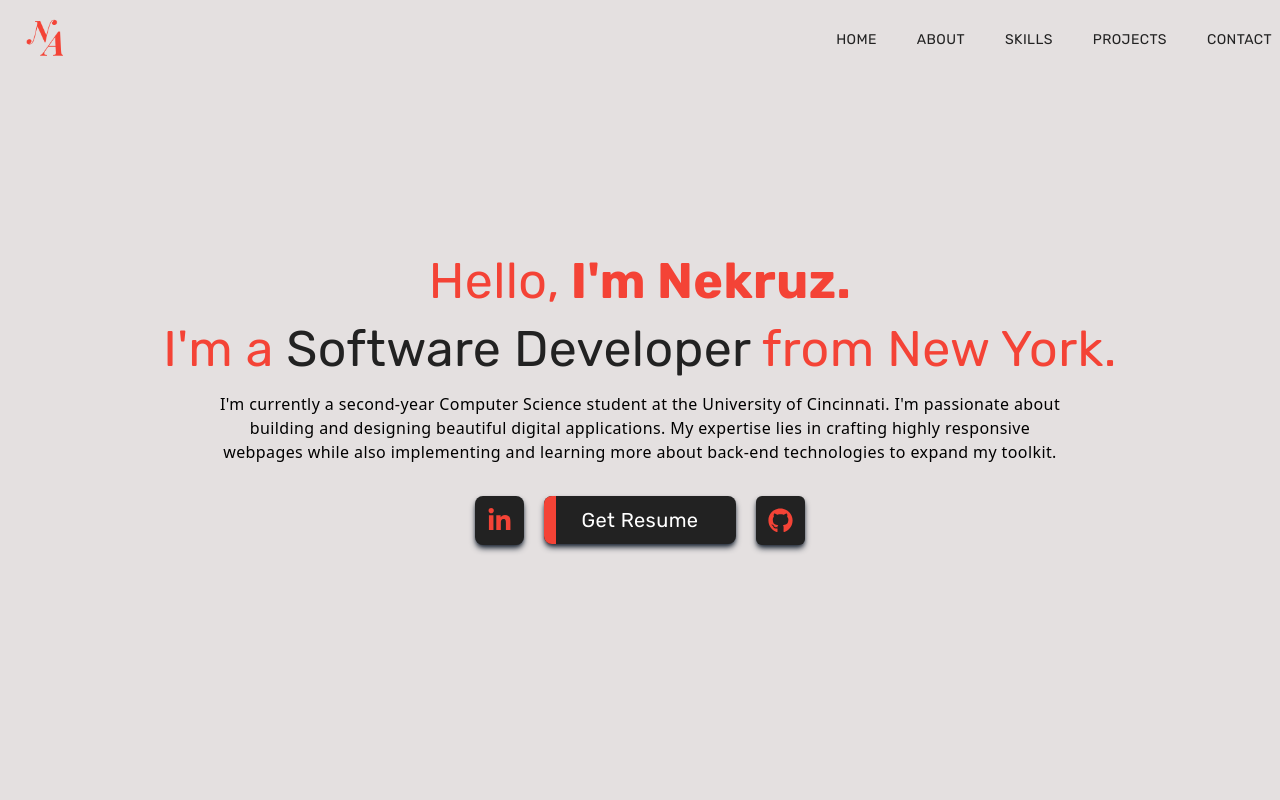
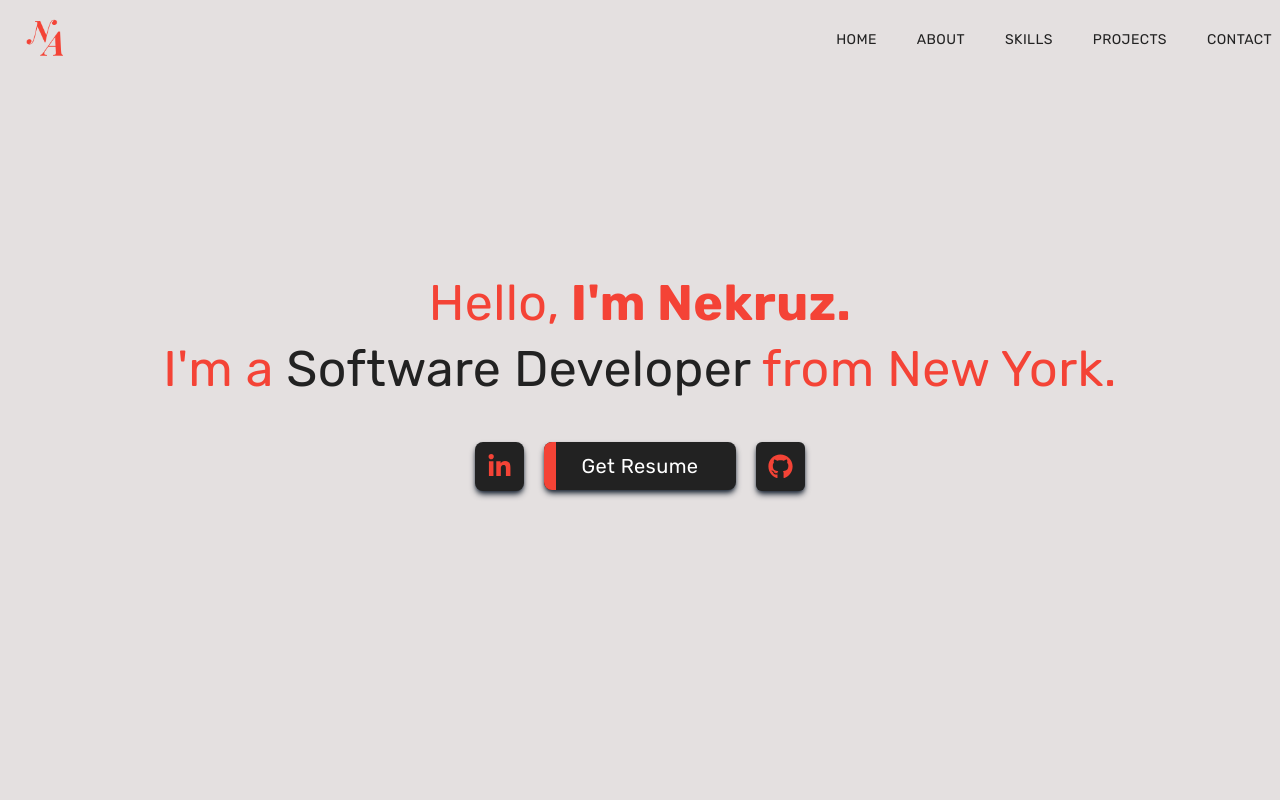
Before and after one commit to NekruzAsh/MyPortfolio, a Next.js app: page / in a window 1280 px wide. Shown: the top 800 px of the page. Built offline with nearby package versions, Linux system fonts and the light colour scheme.

Commit message:
updated the landing page and about page description.

```diff
--- a/app/components/About.jsx
+++ b/app/components/About.jsx
@@ -17,7 +17,8 @@ const About = () => {
             beautiful software using various programming languages. I was
             hooked. Those initial lines of code evolved into a love for
             programming, driving me to explore the intricate aspects of this
-            craft and to pursue a degree in Computer Science.
+            craft and to pursue a degree in Computer Science. I'm currently a second-year Computer Science student at the
+            University of Cincinnati.
           </p>
 
           <p className="py-2 text-[#222222]">
--- a/app/components/main.jsx
+++ b/app/components/main.jsx
@@ -12,18 +12,11 @@ const main = () => {
           <h1 className="py-4 text-[50px] text-[#f44336]">
             Hello,<span className="text-[#f44336] font-bold"> I'm Nekruz.</span>
           </h1>
-          <h1 className="py-0.5 text-[50px] text-[#f44336]">
+          <h1 className="text-[50px] text-[#f44336]">
             I'm a <span className="text-[#222222]">Software Developer</span>{" "}
             from New York.
           </h1>
-          <p className="py-4 text-black max-w-[70%] m-auto font-sans">
-            I'm currently a second-year Computer Science student at the
-            University of Cincinnati. I'm passionate about building and
-            designing beautiful digital applications. My expertise lies in
-            crafting highly responsive webpages while also implementing and
-            learning more about back-end technologies to expand my toolkit.
-          </p>
-          <div className="flex items-center justify-between max-w-[330px] m-auto py-4">
+          <div className="flex items-center justify-between max-w-[330px] m-auto py-12">
             <div className="rounded-lg shadow-md shadow-gray-800 bg-[#222222] p-3 cursor-pointer hover:scale-110 ease-in duration-200">
               <Link
                 target="_blank"
```
